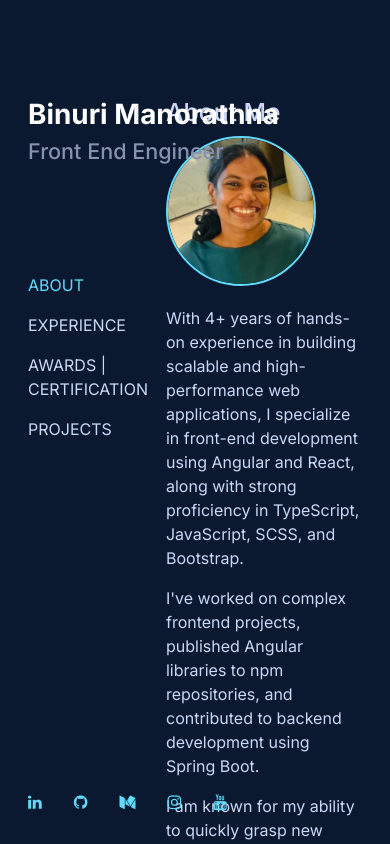
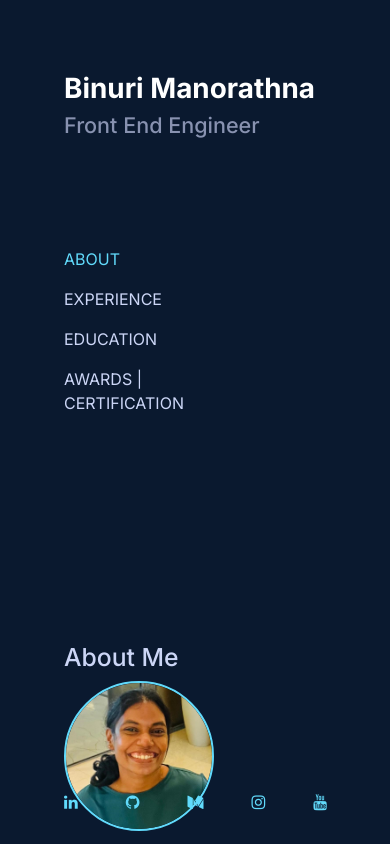
Before and after one commit to Binurim/Portfolio, a React (Create React App) app: page / in a window 390 px wide. Built offline with nearby package versions, Linux system fonts and the light colour scheme.

Commit message:
Update responsive styles + accessibility+ refactor

```diff
--- a/src/App.css
+++ b/src/App.css
@@ -42,8 +42,7 @@
 }
 
 .container {
-  margin-top: 50px;
-  max-width: 700px;
+  max-width: 800px;
   padding: 0 40px;
   color: var(--lightest-slate);
 }
@@ -51,6 +50,20 @@
 .header {
   position: fixed;
 }
+
+@media (max-width: 768px) {
+  .header {
+    position: sticky;
+    top: 0;
+    z-index: 1020;
+    /* box-shadow: 0 2px 4px rgba(0,0,0,.1); */
+  }
+
+  .vh-lg-100 {
+    height: auto !important;
+  }
+}
+
 
 h1 {
   color: white;
@@ -108,6 +121,17 @@ ul li a {
   margin-bottom: 1rem;
 }
 
+.sidebar-button {
+  background: none;
+  border: none;
+  color: var(--lightest-slate);
+  font-size: var(--fz-md);
+  cursor: pointer;
+  padding: 0;
+  font-family: var(--font-sans);
+  /* transition: color var(--transition); */
+}
+
 .active {
   color: #61dafb;
 }
--- a/src/App.js
+++ b/src/App.js
@@ -5,7 +5,6 @@ import Footer from './layouts/Footer';
 import { useState } from 'react';
 
 function App() {
-
   const [activeSection, setActiveSection] = useState('about');
 
   const handleSectionChange = (section) => {
@@ -14,19 +13,26 @@ function App() {
 
   return (
     <div className="full-screen-section">
+      <div className="container-fluid">
         <div className="row mt-5">
-        <div className="col-4 container">
-          <header className="header">
+          <div className="col-lg-4 col-md-5 container">
+            <header className="header p-md-4 p-4 vh-lg-100 d-flex flex-column">
               <h1>Binuri Manorathna</h1>
               <h4>Front End Engineer</h4>
-            <main>
-              <Sidebar onSectionChange={handleSectionChange} activeSection={activeSection} />
+              <nav aria-label="Main navigation">
+                <Sidebar
+                  onSectionChange={handleSectionChange}
+                  activeSection={activeSection}
+                />
                 <Footer />
-            </main>
+              </nav>
             </header>
           </div>
-        <div className="col-8 container">
+          <div className="col-lg-8 col-md-7 container">
+            <main id="main-content" className="p-md-4 p-4 mt-3" tabIndex="-1">
               <MainContent activeSection={activeSection} />
+            </main>
+          </div>
         </div>
       </div>
     </div>
--- a/src/layouts/Footer.js
+++ b/src/layouts/Footer.js
@@ -1,49 +1,48 @@
 const Footer = () => {
   return (
-    <footer className="footer">
-      <div>
+    <footer className="footer mt-4 pt-4">
+      <div className="d-flex gap-5">
         <a
-          className="icon"
           href="https://www.linkedin.com/in/binuri-maleesha/"
           target="_blank"
           rel="noreferrer"
+          aria-label="LinkedIn"
         >
           <i className="fa fa-linkedin" aria-hidden="true"></i>
         </a>
         <a
-          className="icon"
           href="https://github.com/Binurim"
           target="_blank"
           rel="noreferrer"
+          aria-label="GitHub"
         >
           <i className="fa fa-github" aria-hidden="true"></i>
         </a>
         <a
-          className="icon"
           href="https://medium.com/@binurim"
           target="_blank"
           rel="noreferrer"
+          aria-label="Medium"
         >
           <i className="fa fa-medium" aria-hidden="true"></i>
         </a>
         <a
-          className="icon"
           href="https://www.instagram.com/binuri_/"
           target="_blank"
           rel="noreferrer"
+          aria-label="Instagram"
         >
           <i className="fa fa-instagram" aria-hidden="true"></i>
         </a>
         <a
-          className="icon"
           href="https://www.youtube.com/@BinuriManorathna"
           target="_blank"
           rel="noreferrer"
+          aria-label="YouTube"
         >
           <i className="fa fa-youtube" aria-hidden="true"></i>
         </a>
       </div>
-
       {/* <p>&copy; {new Date().getFullYear()} Your Name. All rights reserved.</p> */}
     </footer>
   );
--- a/src/layouts/Sidebar.js
+++ b/src/layouts/Sidebar.js
@@ -1,50 +1,31 @@
 const Sidebar = ({ onSectionChange, activeSection }) => {
 
-  const handleClick = (section, e) => {
-    e.preventDefault();
-    onSectionChange(section);
-  };
+   const sections = [
+    { id: 'about', label: 'ABOUT' },
+    { id: 'experience', label: 'EXPERIENCE' },
+    { id: 'education', label: 'EDUCATION' },
+    { id: 'awards', label: 'AWARDS | CERTIFICATION' },
+    // { id: 'projects', label: 'PROJECTS' },
+];
 
   return (
     <div className="section">
       <div className="sectionHeader">
         <ul>
-          <li>
-            <a
-              href="#about"
-              className={activeSection === 'about' ? 'active' : ''}
-              onClick={(e) => handleClick('about', e)}
-            >
-              ABOUT
-            </a>
-          </li>
-          <li>
-            <a
-              href="#experience"
-              className={activeSection === 'experience' ? 'active' : ''}
-              onClick={(e) => handleClick('experience', e)}
-            >
-              EXPERIENCE
-            </a>
-          </li>
-          <li>
-            <a
-              href="#awards"
-              className={activeSection === 'awards' ? 'active' : ''}
-              onClick={(e) => handleClick('awards', e)}
-            >
-              AWARDS | CERTIFICATION
-            </a>
-          </li>
-          <li>
-            <a
-              href="#projects"
-              className={activeSection === 'projects' ? 'active' : ''}
-              onClick={(e) => handleClick('projects', e)}
-            >
-              PROJECTS
-            </a>
-          </li>
+          {sections.map((section) => (
+            <li key={section.id}>
+              <a
+                className={activeSection === section.id ? 'active' : ''}
+                onClick={() => onSectionChange(section.id)}
+                id={`tab-${section.id}`}
+                href={`#${section.id}`}
+                role="tab"
+                aria-selected={activeSection === section.id ? 'true' : 'false'}
+              >
+                {section.label}
+              </a>
+            </li>
+          ))}
         </ul>
       </div>
     </div>
--- a/src/pages/MainContent.js
+++ b/src/pages/MainContent.js
@@ -33,7 +33,7 @@ const MainContent = ({ activeSection }) => {
   };
 
   return (
-    <div className="main-content">
+    <div className="main-content mt-2">
       {renderSection()}
     </div>
   );
```
Lines whose indentation alone changed are shown as unchanged.
